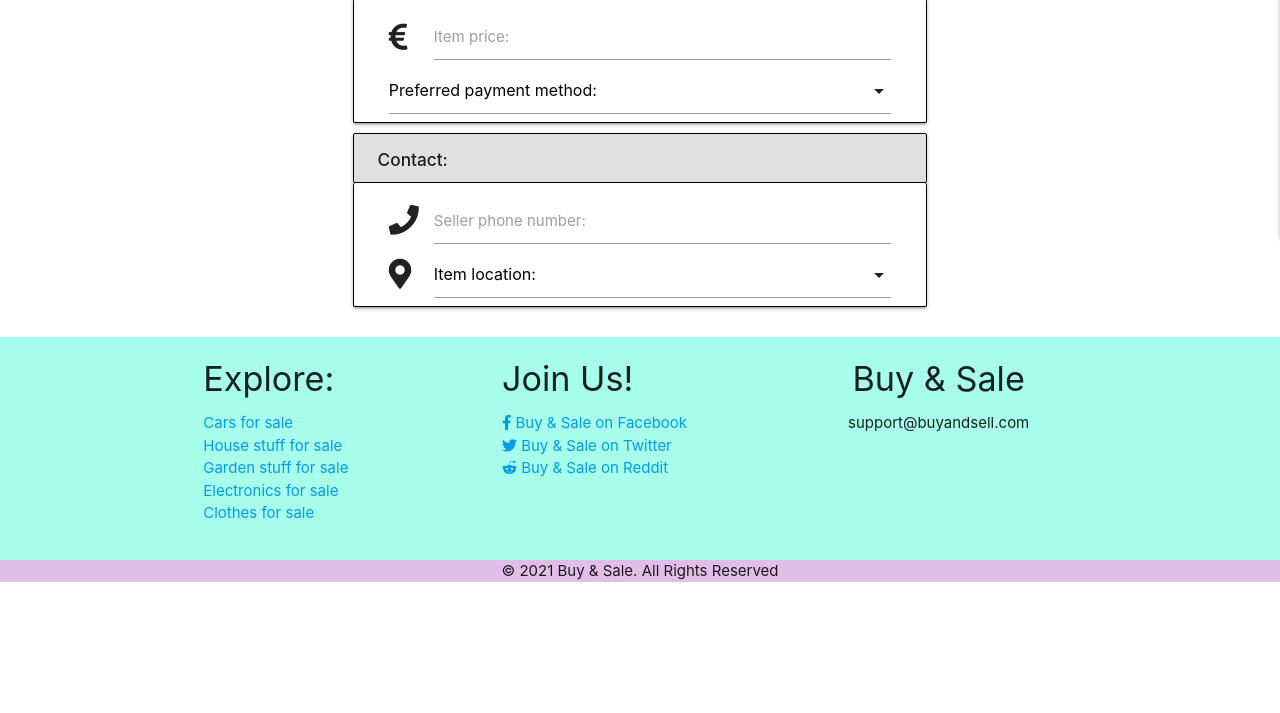
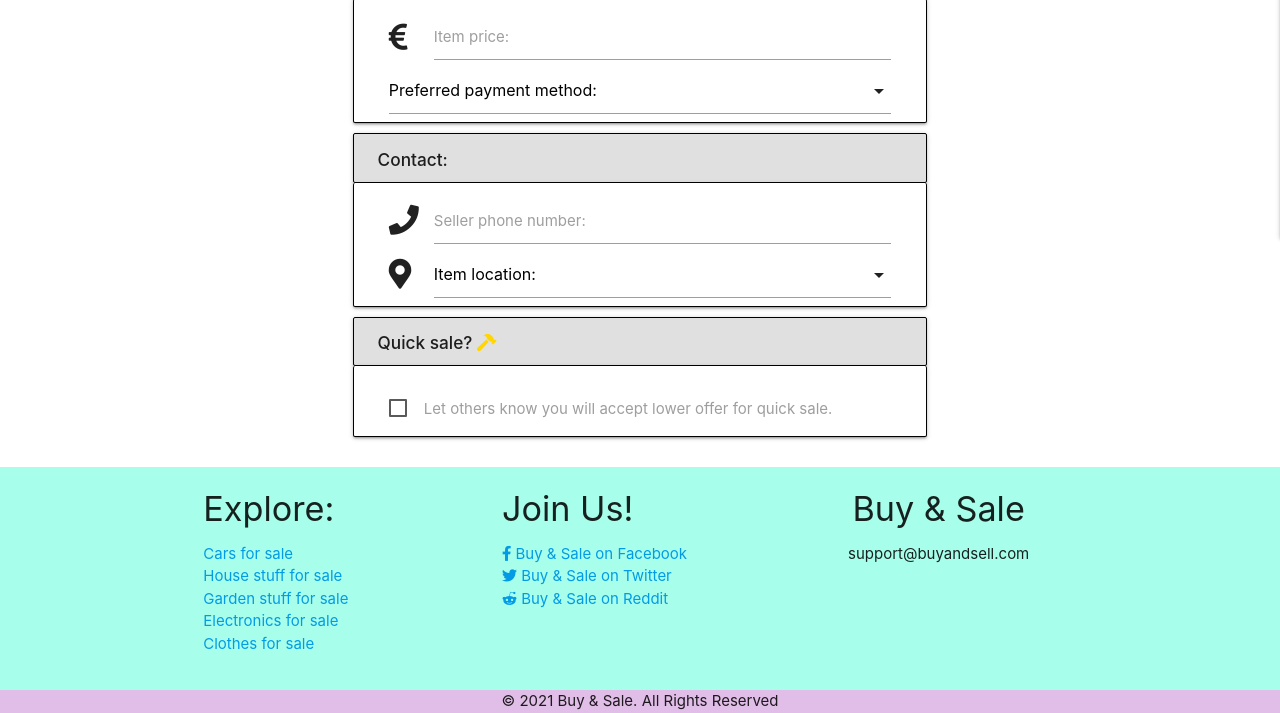
Before and after one commit to zokam1411/milestone-project-3, a Flask app: page /add_ad in a window 1280 px wide. Shown: the part 622-1335 px from the top of the page. Before the commit the page ends 1204 px from the top, so only its background shows below. Run offline with Flask 2, Linux system fonts and the light colour scheme; some libraries are stand-ins or nearby versions.

Commit message:
Add quick pay tab to form

```diff
--- a/templates/add_ad.html
+++ b/templates/add_ad.html
@@ -99,7 +99,21 @@
                 </div>
             </div>
         </div>
-
+        <div class="card-panel grey lighten-2 tab-top">
+            <h6><strong>Quick sale? <i class="fas fa-hammer yellow-text text-accent-4"></i></strong></h6>
+        </div>
+        <div class="card-panel tab-bottom">
+            <div class="row">
+                <div class="input-field col s12">
+                    <p>
+                        <label for="urgent">
+                            <input type="checkbox" id="urgent" name="urgent" />
+                            <span>Let others know you will accept lower offer for quick sale.</span>
+                        </label>
+                    </p>
+                </div>
+            </div>
+        </div>
     </form>
 </div>
 
```
